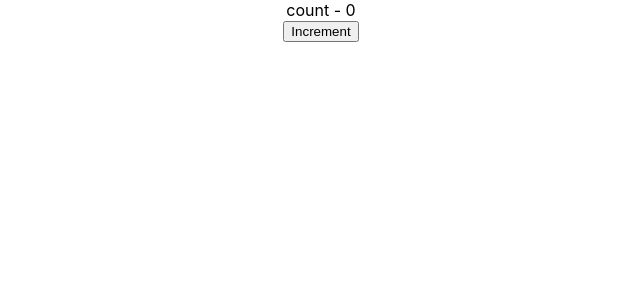
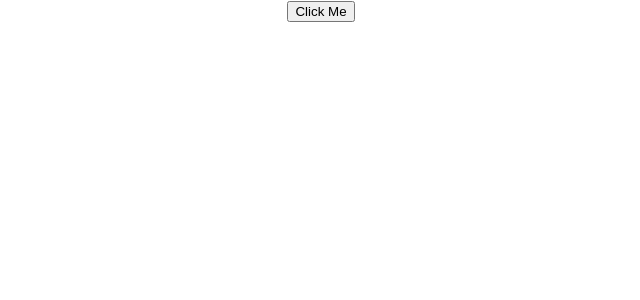
Before and after one commit to wildfoxcard/lessons-react, a React (Create React App) app in the folder reactjs/hello-world/: page / in a window 1280 px wide. Shown: the top 300 px of the page, without its empty margins (319-959 px from the left). Built offline with nearby package versions, Linux system fonts and the light colour scheme.

Commit message:
13th video

```diff
--- a/reactjs/hello-world/src/App.js
+++ b/reactjs/hello-world/src/App.js
@@ -1,16 +1,21 @@
 import React from 'react';
 import logo from './logo.svg';
 import './App.css';
-import Greet from './components/Greet'
-import Welcome from './components/Welcome'
-import Hello from './components/Hello'
-import Message from './components/Message'
-import Counter from './components/Counter'
+// import Greet from './components/Greet'
+// import Welcome from './components/Welcome'
+// import Hello from './components/Hello'
+// import Message from './components/Message'
+// import Counter from './components/Counter'
+import FunctionClick from './components/FunctionClick'
+import ClassClick from './components/ClassClick'
+
 
 function App() {
   return (
     <div className="App">
-      <Counter />
+      <ClassClick />
+      {/* <FunctionClick /> */}
+      {/* <Counter /> */}
       {/* <Message /> */}
       {/* <Greet name="Bruce" heroName="Batman">
         <p>This is children props</p>
--- /dev/null
+++ b/reactjs/hello-world/src/components/ClassClick.js
@@ -0,0 +1,17 @@
+import React, { Component } from 'react'
+
+class ClassClick extends Component {
+    clickHandler() {
+        console.log('clicked!')
+    }
+
+    render() {
+        return (
+            <div>
+                <button onClick={this.clickHandler}>Click Me</button>
+            </div>
+        )
+    }
+}
+
+export default ClassClick
--- /dev/null
+++ b/reactjs/hello-world/src/components/FunctionClick.js
@@ -0,0 +1,15 @@
+import React from 'react'
+
+function FunctionClick() {
+    function clickHandler() {
+        console.log("click")
+    }
+
+    return (
+        <div>
+            <button onClick={clickHandler}>Click</button>
+        </div>
+    )
+}
+
+export default FunctionClick
```
Also changed, not shown: 1 other file (tests, documents, lock files or other folders).
